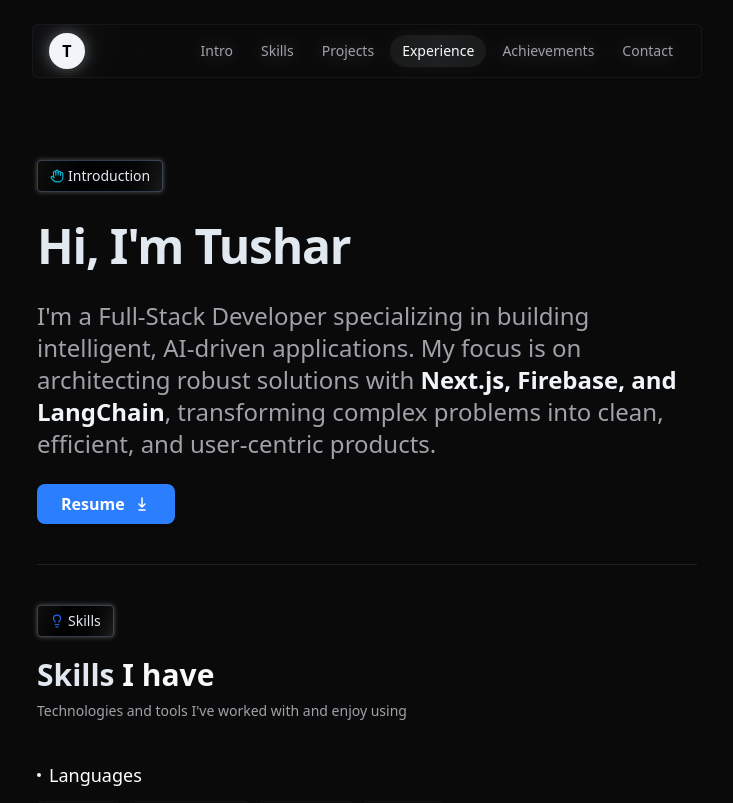
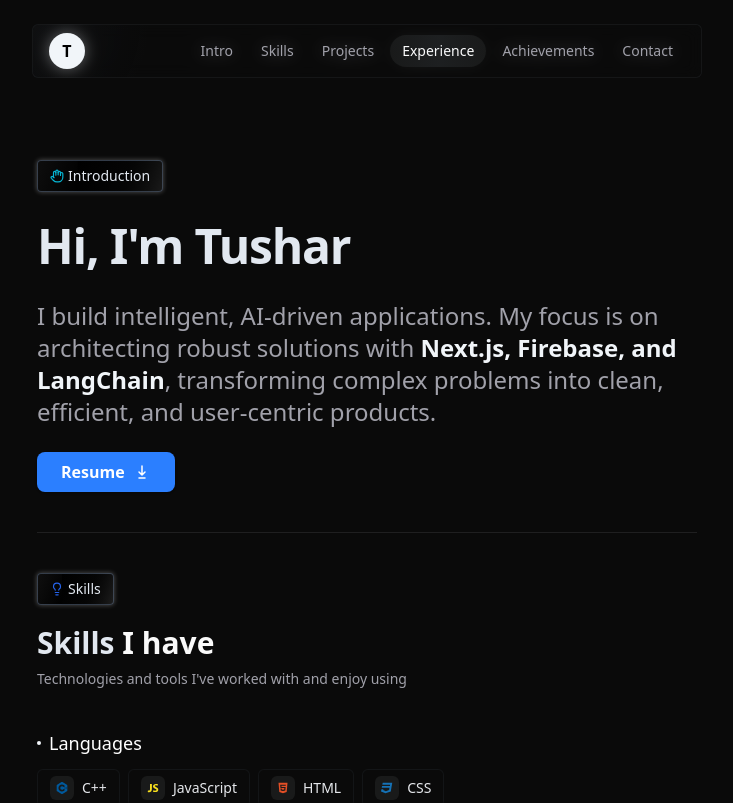
Before and after one commit to Tushar-exists/Portfolio, a Next.js app: page / in a window 1280 px wide. Shown: the top 803 px of the page, without its empty margins (273-1006 px from the left). Built offline with nearby package versions, Linux system fonts and the light colour scheme.

Commit message:
Update Intro-section.tsx

```diff
--- a/components/sections/Intro-section.tsx
+++ b/components/sections/Intro-section.tsx
@@ -1,5 +1,10 @@
 import HeadingBadge from "@/components/heading-badge";
 import { Hand } from "lucide-react";
+
+// Best Practice: Define constants at the top of the file.
+// This makes them easy to find and update without touching the component's structure.
+// I've also updated the filename to be more professional.
+const RESUME_FILENAME = "Tushar_Kumar_Resume.pdf";
 
 export function IntroSection() {
   return (
@@ -21,8 +26,7 @@ export function IntroSection() {
           </h1>
 
           <p className="text-xl sm:text-2xl font-normal text-[#737373] dark:text-[#A1A1AA] max-w-2xl">
-            I&apos;m a Full-Stack Developer specializing in building intelligent, AI-driven applications.
-            My focus is on architecting robust solutions with{" "}
+            I build intelligent, AI-driven applications. My focus is on architecting robust solutions with{" "}
             <span className="text-[#08090a] dark:text-slate-100 font-semibold">
               Next.js, Firebase, and LangChain
             </span>
@@ -32,14 +36,14 @@ export function IntroSection() {
         </article>
         <div className="mt-4">
           <a
-            href="/Tushar_SE-183_Updated.pdf"
+            href={`/${RESUME_FILENAME}`}
             target="_blank"
             rel="noopener noreferrer"
-            download="Tushar_SE-183_Updated.pdf"
+            download={RESUME_FILENAME}
             className="inline-flex items-center gap-2 px-6 py-2 bg-blue-500 hover:bg-blue-600 text-white font-semibold rounded-md shadow transition-colors duration-200 focus:outline-none focus:ring-2 focus:ring-blue-400"
           >
             Resume
-            <svg xmlns="http://www.w3.org/2000/svg" width="18" height="18" fill="none" viewBox="0 0 24 24" stroke="currentColor" strokeWidth="2" className="inline-block">
+            <svg xmlns="http://www.w.org/2000/svg" width="18" height="18" fill="none" viewBox="0 0 24 24" stroke="currentColor" strokeWidth="2" className="inline-block">
               <path strokeLinecap="round" strokeLinejoin="round" d="M12 4v12m0 0l-4-4m4 4l4-4m-8 8h8" />
             </svg>
           </a>
```
